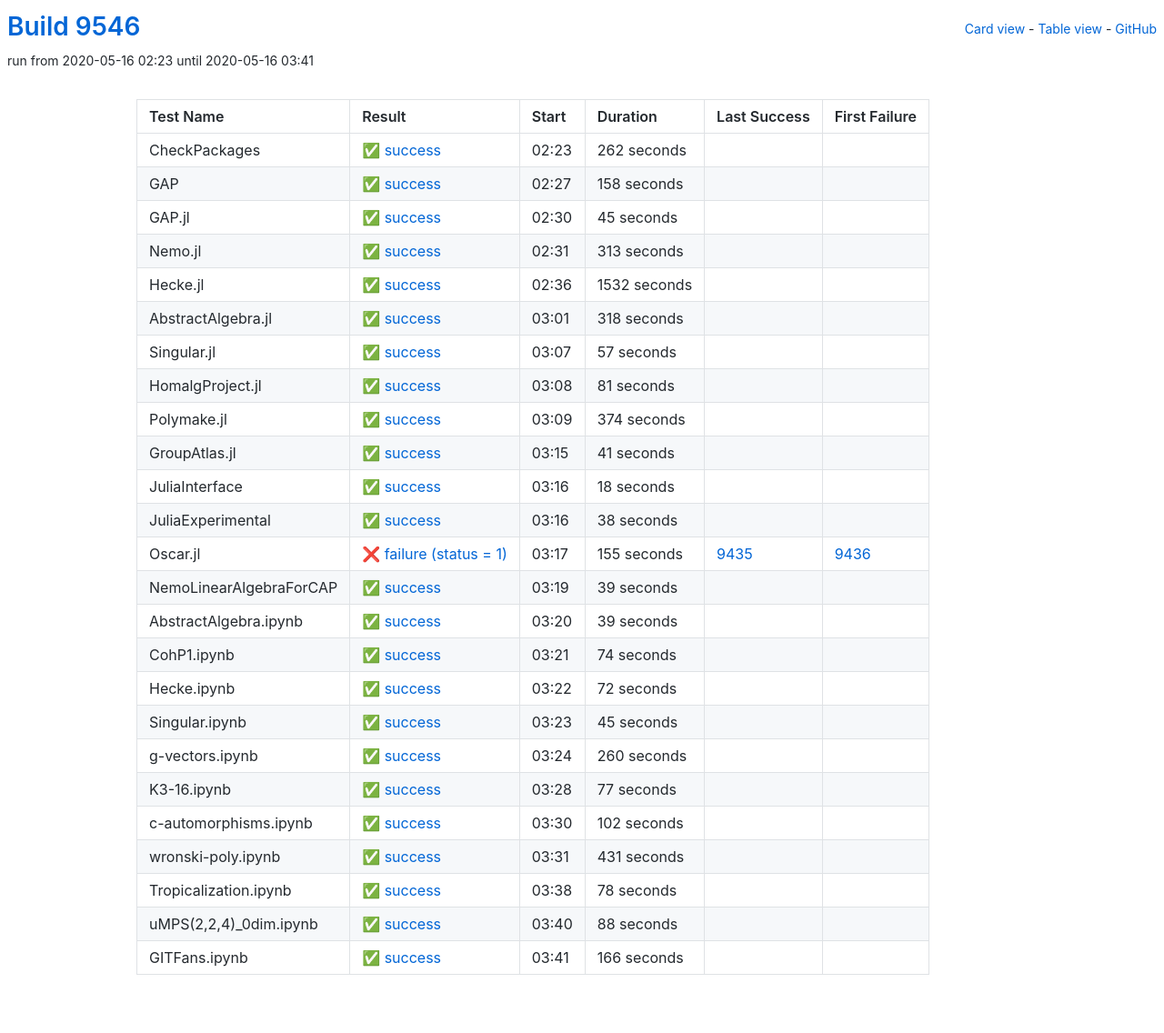
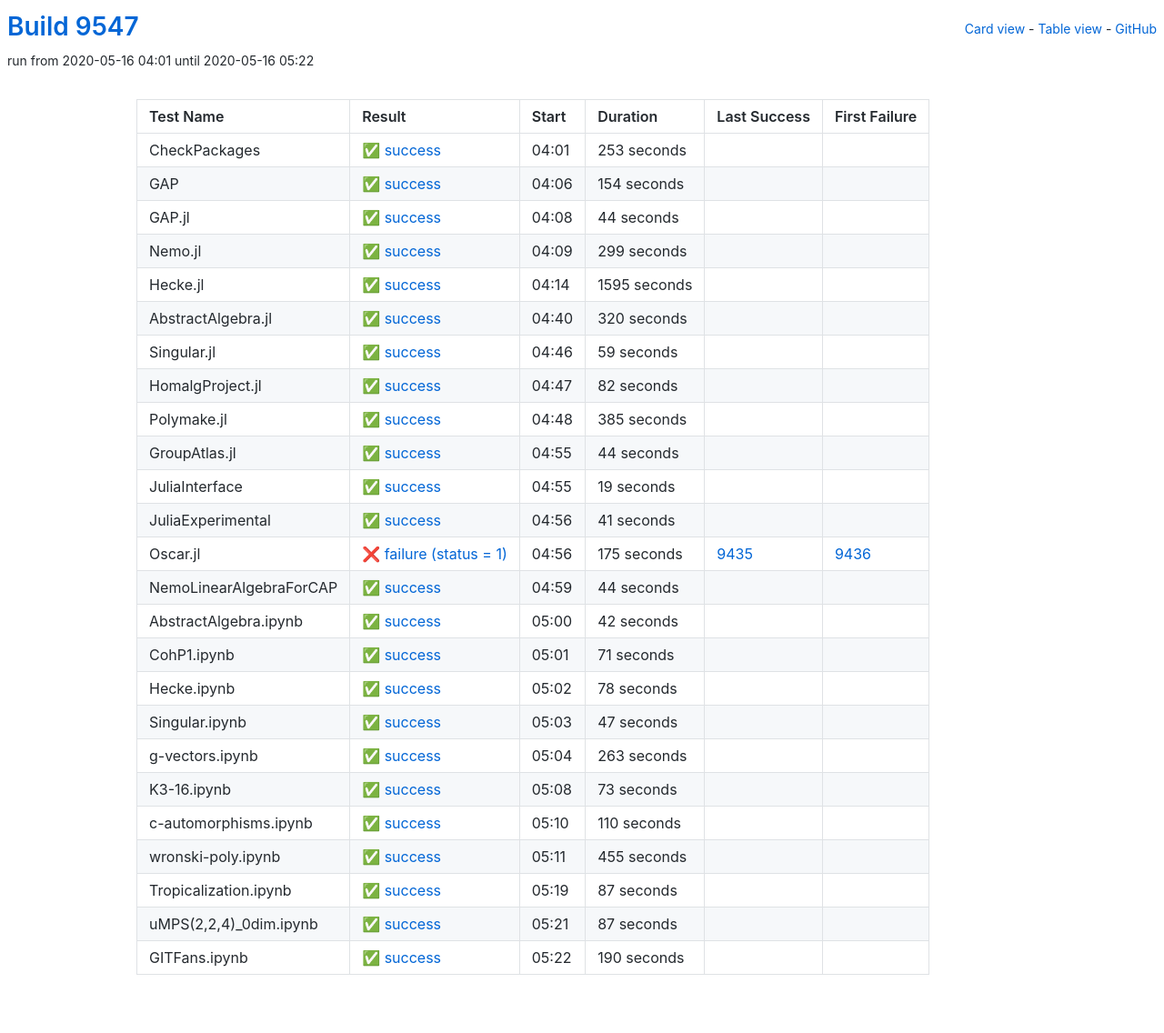
Before and after one commit to oscar-system/oscar-ci-status, a Jekyll site: the page built from table.html, in a window 1280 px wide. Shown: the whole page at 91% size. Built offline with Jekyll 4.4.1, drawn with Linux system fonts in a browser that asks for light colours.

Commit message:
Build 9547

```diff
--- a/_data/ci.yml
+++ b/_data/ci.yml
@@ -1,304 +1,304 @@
-build: 9546
-build_url: https://oscarci.mathematik.uni-kl.de/job/oscar/9546/
+build: 9547
+build_url: https://oscarci.mathematik.uni-kl.de/job/oscar/9547/
 job: oscar
 tests:
-- duration: 262
+- duration: 253
   exitcode: 0
   first_failure: false
   first_failure_url: null
   id: checkpackages
   last_success: false
   last_success_url: null
-  log: https://oscarci.mathematik.uni-kl.de/job/oscar/9546/artifact/logs/build-9546/CheckPackages.log
+  log: https://oscarci.mathematik.uni-kl.de/job/oscar/9547/artifact/logs/build-9547/CheckPackages.log
   name: CheckPackages
-  start: 2020-05-16 02:23
+  start: 2020-05-16 04:01
   status: success
   success: true
-- duration: 158
+- duration: 154
   exitcode: 0
   first_failure: false
   first_failure_url: null
   id: gap
   last_success: false
   last_success_url: null
-  log: https://oscarci.mathematik.uni-kl.de/job/oscar/9546/artifact/logs/build-9546/GAP.log
+  log: https://oscarci.mathematik.uni-kl.de/job/oscar/9547/artifact/logs/build-9547/GAP.log
   name: GAP
-  start: 2020-05-16 02:27
+  start: 2020-05-16 04:06
   status: success
   success: true
-- duration: 45
+- duration: 44
   exitcode: 0
   first_failure: false
   first_failure_url: null
   id: gap-jl
   last_success: false
   last_success_url: null
-  log: https://oscarci.mathematik.uni-kl.de/job/oscar/9546/artifact/logs/build-9546/GAP.jl.log
+  log: https://oscarci.mathematik.uni-kl.de/job/oscar/9547/artifact/logs/build-9547/GAP.jl.log
   name: GAP.jl
-  start: 2020-05-16 02:30
+  start: 2020-05-16 04:08
   status: success
   success: true
-- duration: 313
+- duration: 299
   exitcode: 0
   first_failure: false
   first_failure_url: null
   id: nemo-jl
   last_success: false
   last_success_url: null
-  log: https://oscarci.mathematik.uni-kl.de/job/oscar/9546/artifact/logs/build-9546/Nemo.jl.log
+  log: https://oscarci.mathematik.uni-kl.de/job/oscar/9547/artifact/logs/build-9547/Nemo.jl.log
   name: Nemo.jl
-  start: 2020-05-16 02:31
+  start: 2020-05-16 04:09
   status: success
   success: true
-- duration: 1532
+- duration: 1595
   exitcode: 0
   first_failure: false
   first_failure_url: null
   id: hecke-jl
   last_success: false
   last_success_url: null
-  log: https://oscarci.mathematik.uni-kl.de/job/oscar/9546/artifact/logs/build-9546/Hecke.jl.log
+  log: https://oscarci.mathematik.uni-kl.de/job/oscar/9547/artifact/logs/build-9547/Hecke.jl.log
   name: Hecke.jl
-  start: 2020-05-16 02:36
+  start: 2020-05-16 04:14
   status: success
   success: true
-- duration: 318
+- duration: 320
   exitcode: 0
   first_failure: false
   first_failure_url: null
   id: abstractalgebra-jl
   last_success: false
   last_success_url: null
-  log: https://oscarci.mathematik.uni-kl.de/job/oscar/9546/artifact/logs/build-9546/AbstractAlgebra.jl.log
+  log: https://oscarci.mathematik.uni-kl.de/job/oscar/9547/artifact/logs/build-9547/AbstractAlgebra.jl.log
   name: AbstractAlgebra.jl
-  start: 2020-05-16 03:01
+  start: 2020-05-16 04:40
   status: success
   success: true
-- duration: 57
+- duration: 59
   exitcode: 0
   first_failure: false
   first_failure_url: null
   id: singular-jl
   last_success: false
   last_success_url: null
-  log: https://oscarci.mathematik.uni-kl.de/job/oscar/9546/artifact/logs/build-9546/Singular.jl.log
+  log: https://oscarci.mathematik.uni-kl.de/job/oscar/9547/artifact/logs/build-9547/Singular.jl.log
   name: Singular.jl
-  start: 2020-05-16 03:07
+  start: 2020-05-16 04:46
   status: success
   success: true
-- duration: 81
+- duration: 82
   exitcode: 0
   first_failure: false
   first_failure_url: null
   id: homalgproject-jl
   last_success: false
   last_success_url: null
-  log: https://oscarci.mathematik.uni-kl.de/job/oscar/9546/artifact/logs/build-9546/HomalgProject.jl.log
+  log: https://oscarci.mathematik.uni-kl.de/job/oscar/9547/artifact/logs/build-9547/HomalgProject.jl.log
   name: HomalgProject.jl
-  start: 2020-05-16 03:08
+  start: 2020-05-16 04:47
   status: success
   success: true
-- duration: 374
+- duration: 385
   exitcode: 0
   first_failure: false
   first_failure_url: null
   id: polymake-jl
   last_success: false
   last_success_url: null
-  log: https://oscarci.mathematik.uni-kl.de/job/oscar/9546/artifact/logs/build-9546/Polymake.jl.log
+  log: https://oscarci.mathematik.uni-kl.de/job/oscar/9547/artifact/logs/build-9547/Polymake.jl.log
   name: Polymake.jl
-  start: 2020-05-16 03:09
+  start: 2020-05-16 04:48
+  status: success
+  success: true
+- duration: 44
+  exitcode: 0
+  first_failure: false
+  first_failure_url: null
+  id: groupatlas-jl
+  last_success: false
+  last_success_url: null
+  log: https://oscarci.mathematik.uni-kl.de/job/oscar/9547/artifact/logs/build-9547/GroupAtlas.jl.log
+  name: GroupAtlas.jl
+  start: 2020-05-16 04:55
+  status: success
+  success: true
+- duration: 19
+  exitcode: 0
+  first_failure: false
+  first_failure_url: null
+  id: juliainterface
+  last_success: false
+  last_success_url: null
+  log: https://oscarci.mathematik.uni-kl.de/job/oscar/9547/artifact/logs/build-9547/JuliaInterface.log
+  name: JuliaInterface
+  start: 2020-05-16 04:55
   status: success
   success: true
 - duration: 41
   exitcode: 0
   first_failure: false
   first_failure_url: null
-  id: groupatlas-jl
-  last_success: false
-  last_success_url: null
-  log: https://oscarci.mathematik.uni-kl.de/job/oscar/9546/artifact/logs/build-9546/GroupAtlas.jl.log
-  name: GroupAtlas.jl
-  start: 2020-05-16 03:15
-  status: success
-  success: true
-- duration: 18
-  exitcode: 0
-  first_failure: false
-  first_failure_url: null
-  id: juliainterface
-  last_success: false
-  last_success_url: null
-  log: https://oscarci.mathematik.uni-kl.de/job/oscar/9546/artifact/logs/build-9546/JuliaInterface.log
-  name: JuliaInterface
-  start: 2020-05-16 03:16
-  status: success
-  success: true
-- duration: 38
-  exitcode: 0
-  first_failure: false
-  first_failure_url: null
   id: juliaexperimental
   last_success: false
   last_success_url: null
-  log: https://oscarci.mathematik.uni-kl.de/job/oscar/9546/artifact/logs/build-9546/JuliaExperimental.log
+  log: https://oscarci.mathematik.uni-kl.de/job/oscar/9547/artifact/logs/build-9547/JuliaExperimental.log
   name: JuliaExperimental
-  start: 2020-05-16 03:16
+  start: 2020-05-16 04:56
   status: success
   success: true
-- duration: 155
+- duration: 175
   exitcode: 1
   first_failure: 9436
   first_failure_url: https://oscarci.mathematik.uni-kl.de/job/oscar/9436/
   id: oscar-jl
   last_success: 9435
   last_success_url: https://oscarci.mathematik.uni-kl.de/job/oscar/9435/
-  log: https://oscarci.mathematik.uni-kl.de/job/oscar/9546/artifact/logs/build-9546/Oscar.jl.log
+  log: https://oscarci.mathematik.uni-kl.de/job/oscar/9547/artifact/logs/build-9547/Oscar.jl.log
   name: Oscar.jl
-  start: 2020-05-16 03:17
+  start: 2020-05-16 04:56
   status: failure
   success: false
-- duration: 39
+- duration: 44
   exitcode: 0
   first_failure: false
   first_failure_url: null
   id: nemolinearalgebraforcap
   last_success: false
   last_success_url: null
-  log: https://oscarci.mathematik.uni-kl.de/job/oscar/9546/artifact/logs/build-9546/NemoLinearAlgebraForCAP.log
+  log: https://oscarci.mathematik.uni-kl.de/job/oscar/9547/artifact/logs/build-9547/NemoLinearAlgebraForCAP.log
   name: NemoLinearAlgebraForCAP
-  start: 2020-05-16 03:19
+  start: 2020-05-16 04:59
   status: success
   success: true
-- duration: 39
+- duration: 42
   exitcode: 0
   first_failure: false
   first_failure_url: null
   id: abstractalgebra-ipynb
   last_success: false
   last_success_url: null
-  log: https://oscarci.mathematik.uni-kl.de/job/oscar/9546/artifact/logs/build-9546/AbstractAlgebra.ipynb.log
+  log: https://oscarci.mathematik.uni-kl.de/job/oscar/9547/artifact/logs/build-9547/AbstractAlgebra.ipynb.log
   name: AbstractAlgebra.ipynb
-  start: 2020-05-16 03:20
+  start: 2020-05-16 05:00
   status: success
   success: true
-- duration: 74
+- duration: 71
   exitcode: 0
   first_failure: false
   first_failure_url: null
   id: cohp1-ipynb
   last_success: false
   last_success_url: null
-  log: https://oscarci.mathematik.uni-kl.de/job/oscar/9546/artifact/logs/build-9546/CohP1.ipynb.log
+  log: https://oscarci.mathematik.uni-kl.de/job/oscar/9547/artifact/logs/build-9547/CohP1.ipynb.log
   name: CohP1.ipynb
-  start: 2020-05-16 03:21
+  start: 2020-05-16 05:01
   status: success
   success: true
-- duration: 72
+- duration: 78
   exitcode: 0
   first_failure: false
   first_failure_url: null
   id: hecke-ipynb
   last_success: false
   last_success_url: null
-  log: https://oscarci.mathematik.uni-kl.de/job/oscar/9546/artifact/logs/build-9546/Hecke.ipynb.log
+  log: https://oscarci.mathematik.uni-kl.de/job/oscar/9547/artifact/logs/build-9547/Hecke.ipynb.log
   name: Hecke.ipynb
-  start: 2020-05-16 03:22
+  start: 2020-05-16 05:02
   status: success
   success: true
-- duration: 45
+- duration: 47
   exitcode: 0
   first_failure: false
   first_failure_url: null
   id: singular-ipynb
   last_success: false
   last_success_url: null
-  log: https://oscarci.mathematik.uni-kl.de/job/oscar/9546/artifact/logs/build-9546/Singular.ipynb.log
+  log: https://oscarci.mathematik.uni-kl.de/job/oscar/9547/artifact/logs/build-9547/Singular.ipynb.log
   name: Singular.ipynb
-  start: 2020-05-16 03:23
+  start: 2020-05-16 05:03
   status: success
   success: true
-- duration: 260
+- duration: 263
   exitcode: 0
   first_failure: false
   first_failure_url: null
   id: g-vectors-ipynb
   last_success: false
   last_success_url: null
-  log: https://oscarci.mathematik.uni-kl.de/job/oscar/9546/artifact/logs/build-9546/g-vectors.ipynb.log
+  log: https://oscarci.mathematik.uni-kl.de/job/oscar/9547/artifact/logs/build-9547/g-vectors.ipynb.log
   name: g-vectors.ipynb
-  start: 2020-05-16 03:24
+  start: 2020-05-16 05:04
   status: success
   success: true
-- duration: 77
+- duration: 73
   exitcode: 0
   first_failure: false
   first_failure_url: null
   id: k3-16-ipynb
   last_success: false
   last_success_url: null
-  log: https://oscarci.mathematik.uni-kl.de/job/oscar/9546/artifact/logs/build-9546/K3-16.ipynb.log
+  log: https://oscarci.mathematik.uni-kl.de/job/oscar/9547/artifact/logs/build-9547/K3-16.ipynb.log
   name: K3-16.ipynb
-  start: 2020-05-16 03:28
+  start: 2020-05-16 05:08
   status: success
   success: true
-- duration: 102
+- duration: 110
   exitcode: 0
   first_failure: false
   first_failure_url: null
   id: c-automorphisms-ipynb
   last_success: false
   last_success_url: null
-  log: https://oscarci.mathematik.uni-kl.de/job/oscar/9546/artifact/logs/build-9546/c-automorphisms.ipynb.log
+  log: https://oscarci.mathematik.uni-kl.de/job/oscar/9547/artifact/logs/build-9547/c-automorphisms.ipynb.log
   name: c-automorphisms.ipynb
-  start: 2020-05-16 03:30
+  start: 2020-05-16 05:10
   status: success
   success: true
-- duration: 431
+- duration: 455
   exitcode: 0
   first_failure: false
   first_failure_url: null
   id: wronski-poly-ipynb
   last_success: false
   last_success_url: null
-  log: https://oscarci.mathematik.uni-kl.de/job/oscar/9546/artifact/logs/build-9546/wronski-poly.ipynb.log
+  log: https://oscarci.mathematik.uni-kl.de/job/oscar/9547/artifact/logs/build-9547/wronski-poly.ipynb.log
   name: wronski-poly.ipynb
-  start: 2020-05-16 03:31
+  start: 2020-05-16 05:11
   status: success
   success: true
-- duration: 78
+- duration: 87
   exitcode: 0
   first_failure: false
   first_failure_url: null
   id: tropicalization-ipynb
   last_success: false
   last_success_url: null
-  log: https://oscarci.mathematik.uni-kl.de/job/oscar/9546/artifact/logs/build-9546/Tropicalization.ipynb.log
+  log: https://oscarci.mathematik.uni-kl.de/job/oscar/9547/artifact/logs/build-9547/Tropicalization.ipynb.log
   name: Tropicalization.ipynb
-  start: 2020-05-16 03:38
+  start: 2020-05-16 05:19
   status: success
   success: true
-- duration: 88
+- duration: 87
   exitcode: 0
   first_failure: false
   first_failure_url: null
   id: umps-2-2-4-0dim-ipynb
   last_success: false
   last_success_url: null
-  log: https://oscarci.mathematik.uni-kl.de/job/oscar/9546/artifact/logs/build-9546/uMPS-2-2-4-_0dim.ipynb.log
+  log: https://oscarci.mathematik.uni-kl.de/job/oscar/9547/artifact/logs/build-9547/uMPS-2-2-4-_0dim.ipynb.log
   name: uMPS(2,2,4)_0dim.ipynb
-  start: 2020-05-16 03:40
+  start: 2020-05-16 05:21
   status: success
   success: true
-- duration: 166
+- duration: 190
   exitcode: 0
   first_failure: false
   first_failure_url: null
   id: gitfans-ipynb
   last_success: false
   last_success_url: null
-  log: https://oscarci.mathematik.uni-kl.de/job/oscar/9546/artifact/logs/build-9546/GITFans.ipynb.log
+  log: https://oscarci.mathematik.uni-kl.de/job/oscar/9547/artifact/logs/build-9547/GITFans.ipynb.log
   name: GITFans.ipynb
-  start: 2020-05-16 03:41
+  start: 2020-05-16 05:22
   status: success
   success: true
```
Also changed, not shown: README.md.
